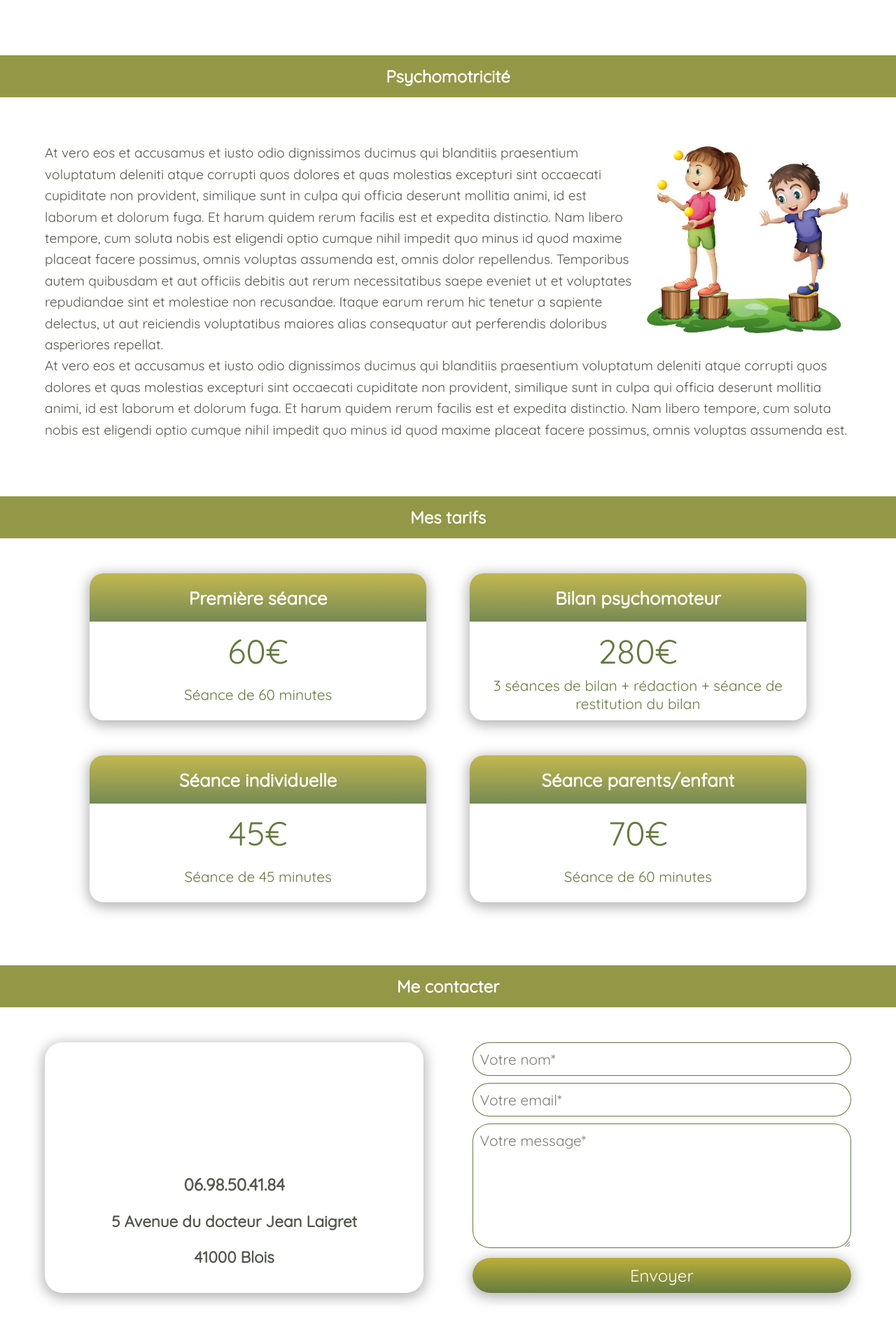
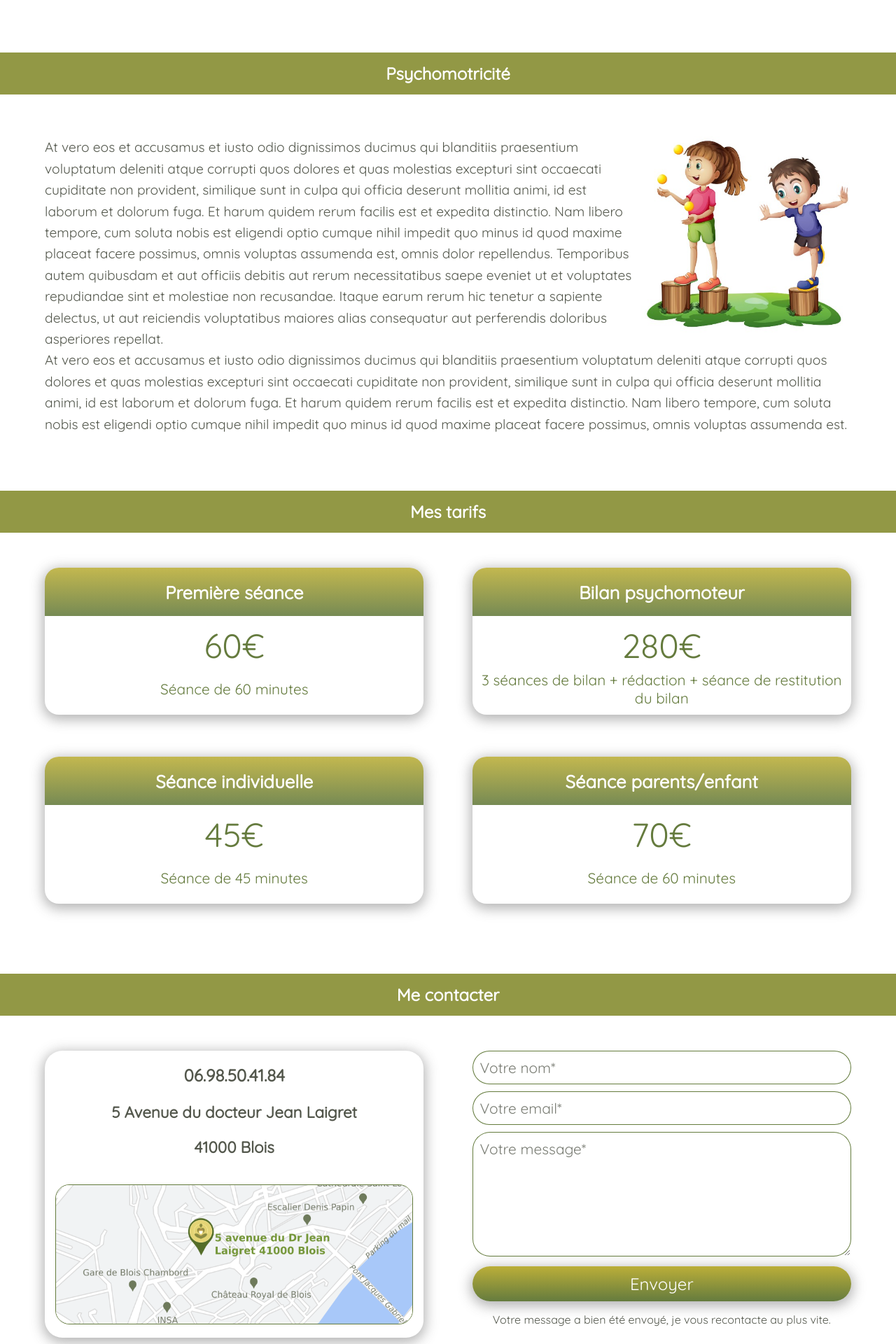
Before and after one commit to Jeanne4L/leslie-fessel, a PHP site: page /index.php?status=ok in a window 1280 px wide. Shown: the part 1160-3080 px from the top of the page at 70% size. Run offline with PHP 8.4, Linux system fonts and the light colour scheme; some libraries are stand-ins or nearby versions.

Commit message:
Affichage du message d'envoi et minification des fichiers

```diff
--- a/form.php
+++ b/form.php
@@ -7,10 +7,8 @@
                 'X-Priority: 1';
 
     if (mail($to, $subject, $message, $headers)) {
-        header('Location: index.php#contact?status=ok');
-        // echo '<p id="validSend">Votre message a bien été envoyé, je vous recontacte au plus vite.</p>';
+        header('Location: index.php?status=ok#contact');
     } else {
-        header('Location: index.php#contact?status=error');
-        // echo '<p id="invalidSend">Une erreur est survenue, merci de réessayer plus tard.</p>';
+        header('Location: index.php?status=error#contact');
     }
 ?>
--- a/index.php
+++ b/index.php
@@ -5,8 +5,9 @@
         <meta http-equiv="X-UA-Compatible" content="IE=edge">
         <meta name="viewport" content="width=device-width, initial-scale=1.0">
     <title>Psycho</title>
-    <link rel="icon" type="image/png" href="images/logo.png"/>
-        <link rel="stylesheet" href="style.css">
+    <link rel="icon" type="image/png" href="images/logo.png">
+        <link rel="stylesheet" href="min/style.min.css">
+        <script src="https://kit.fontawesome.com/eafcd51cfc.js" crossorigin="anonymous"></script>
 </head>
 <body>
     <header>
@@ -43,17 +44,27 @@
         <section id="about">
             <div class="section__content">
                 <h2>Qui suis-je?</h2>
-                <img src="images\portrait.jpg" alt="dessin portrait femme">
-                <p>At vero eos et accusamus et iusto odio dignissimos ducimus qui blanditiis praesentium voluptatum deleniti atque corrupti quos dolores et quas molestias excepturi sint occaecati cupiditate non provident, similique sunt in culpa qui officia deserunt mollitia animi, id est laborum et dolorum fuga. Et harum quidem rerum facilis est et expedita distinctio. Nam libero tempore, cum soluta nobis est eligendi optio cumque nihil impedit quo minus id quod maxime placeat facere possimus, omnis voluptas assumenda est, omnis dolor repellendus. Temporibus autem quibusdam et aut officiis debitis aut rerum necessitatibus saepe eveniet ut et voluptates repudiandae sint et molestiae non recusandae. Itaque earum rerum hic tenetur a sapiente delectus, ut aut reiciendis voluptatibus maiores alias consequatur aut perferendis doloribus asperiores repellat.<br/>
-                At vero eos et accusamus et iusto odio dignissimos ducimus qui blanditiis praesentium voluptatum deleniti atque corrupti quos dolores et quas molestias excepturi sint occaecati cupiditate non provident, similique sunt in culpa qui officia deserunt mollitia animi, id est laborum et dolorum fuga. </p>
+                <div class="section__content--max">
+                    <img src="images/portrait.jpg" alt="dessin portrait femme">
+                    <p>
+                        At vero eos et accusamus et iusto odio dignissimos ducimus qui blanditiis praesentium voluptatum deleniti atque corrupti quos dolores et quas molestias excepturi sint occaecati cupiditate non provident, similique sunt in culpa qui officia deserunt mollitia animi, id est laborum et dolorum fuga. Et harum quidem rerum facilis est et expedita distinctio. Nam libero tempore, cum soluta nobis est eligendi optio cumque nihil impedit quo minus id quod maxime placeat facere possimus, omnis voluptas assumenda est, omnis dolor repellendus. Temporibus autem quibusdam et aut officiis debitis aut rerum necessitatibus saepe eveniet ut et voluptates repudiandae sint et molestiae non recusandae. Itaque earum rerum hic tenetur a sapiente delectus, ut aut reiciendis voluptatibus maiores alias consequatur aut perferendis doloribus asperiores repellat.
+                        <br>
+                        At vero eos et accusamus et iusto odio dignissimos ducimus qui blanditiis praesentium voluptatum deleniti atque corrupti quos dolores et quas molestias excepturi sint occaecati cupiditate non provident, similique sunt in culpa qui officia deserunt mollitia animi, id est laborum et dolorum fuga.
+                    </p>
+                </div>
             </div>
         </section>
         <section id="job">
             <div class="section__content">
                 <h2>Psychomotricité</h2>
-                <img src="images/psychomotricite__img.jpg" alt="enfants en équilibre qui jouent avec des balles">
-                <p>At vero eos et accusamus et iusto odio dignissimos ducimus qui blanditiis praesentium voluptatum deleniti atque corrupti quos dolores et quas molestias excepturi sint occaecati cupiditate non provident, similique sunt in culpa qui officia deserunt mollitia animi, id est laborum et dolorum fuga. Et harum quidem rerum facilis est et expedita distinctio. Nam libero tempore, cum soluta nobis est eligendi optio cumque nihil impedit quo minus id quod maxime placeat facere possimus, omnis voluptas assumenda est, omnis dolor repellendus. Temporibus autem quibusdam et aut officiis debitis aut rerum necessitatibus saepe eveniet ut et voluptates repudiandae sint et molestiae non recusandae. Itaque earum rerum hic tenetur a sapiente delectus, ut aut reiciendis voluptatibus maiores alias consequatur aut perferendis doloribus asperiores repellat.<br/>
-                At vero eos et accusamus et iusto odio dignissimos ducimus qui blanditiis praesentium voluptatum deleniti atque corrupti quos dolores et quas molestias excepturi sint occaecati cupiditate non provident, similique sunt in culpa qui officia deserunt mollitia animi, id est laborum et dolorum fuga. Et harum quidem rerum facilis est et expedita distinctio. Nam libero tempore, cum soluta nobis est eligendi optio cumque nihil impedit quo minus id quod maxime placeat facere possimus, omnis voluptas assumenda est.</p>
+                <div class="section__content--max">
+                    <img src="images/psychomotricite__img.jpg" alt="enfants en équilibre qui jouent avec des balles">
+                    <p>
+                        At vero eos et accusamus et iusto odio dignissimos ducimus qui blanditiis praesentium voluptatum deleniti atque corrupti quos dolores et quas molestias excepturi sint occaecati cupiditate non provident, similique sunt in culpa qui officia deserunt mollitia animi, id est laborum et dolorum fuga. Et harum quidem rerum facilis est et expedita distinctio. Nam libero tempore, cum soluta nobis est eligendi optio cumque nihil impedit quo minus id quod maxime placeat facere possimus, omnis voluptas assumenda est, omnis dolor repellendus. Temporibus autem quibusdam et aut officiis debitis aut rerum necessitatibus saepe eveniet ut et voluptates repudiandae sint et molestiae non recusandae. Itaque earum rerum hic tenetur a sapiente delectus, ut aut reiciendis voluptatibus maiores alias consequatur aut perferendis doloribus asperiores repellat.
+                        <br>
+                        At vero eos et accusamus et iusto odio dignissimos ducimus qui blanditiis praesentium voluptatum deleniti atque corrupti quos dolores et quas molestias excepturi sint occaecati cupiditate non provident, similique sunt in culpa qui officia deserunt mollitia animi, id est laborum et dolorum fuga. Et harum quidem rerum facilis est et expedita distinctio. Nam libero tempore, cum soluta nobis est eligendi optio cumque nihil impedit quo minus id quod maxime placeat facere possimus, omnis voluptas assumenda est.
+                    </p>
+                </div>
             </div>
         </section>
         <section id="prices">
@@ -96,7 +107,9 @@
                 <h2>Me contacter</h2>
                 <div class="contact__content">
                     <div class="find-me">
-                        <!-- <iframe src="https://www.google.com/maps/embed?pb=!1m18!1m12!1m3!1d2691.031174525458!2d1.3254950149550617!3d47.58663569735129!2m3!1f0!2f0!3f0!3m2!1i1024!2i768!4f13.1!3m3!1m2!1s0x47e4a81d7a59590d%3A0x720b37fa25555560!2s5%20Avenue%20du%20Dr%20Jean%20Laigret%2C%2041000%20Blois!5e0!3m2!1sfr!2sfr!4v1669623251192!5m2!1sfr!2sfr"  allowfullscreen="" loading="lazy" referrerpolicy="no-referrer-when-downgrade"></iframe> -->
+                        <a href="https://www.google.com/maps/place/5+Avenue+du+Dr+Jean+Laigret,+41000+Blois/@47.5868058,1.3263319,17z/data=!4m5!3m4!1s0x47e4a81d7a59590d:0x720b37fa25555560!8m2!3d47.5866321!4d1.3276837" target="_blank">
+                            <img src="images/map.png" alt="carte de Blois" class="map">
+                        </a>
                         <div class="coords">
                             <div class="phone">
                                 <p>06.98.50.41.84</p>
@@ -108,21 +121,21 @@
                         </div>
                     </div>
                     <form method="post" action="form.php">
-                        <input type="name" name="name" id="name" placeholder="Votre nom*" required>
+                        <input type="text" name="name" id="name" placeholder="Votre nom*" required>
                         <p id="name__error">Ce champ ne doit contenir que des lettres</p>
                         <input type="email" name="email" id="email" placeholder="Votre email*" required>
                         <p id="email__error">Cet email est invalide</p>
                         <textarea name="message" id="message" cols="30" rows="6" placeholder="Votre message*" required></textarea>
                         <input type="submit" value="Envoyer" id="send">
-                        <p id="validSend">Votre message a bien été envoyé, je vous recontacte au plus vite.</p>
-                        <p id="invalidSend">Une erreur est survenue, merci de réessayer plus tard.</p>
+
+
 
                         <?php
                             if(isset($_GET['status']) && !empty($_GET['status'])) {
                                 if($_GET['status'] == 'ok') {
-                                    echo "<script><document.querySelector('#validSend').style.display = 'block'</script>";
+                                    echo '<p>Votre message a bien été envoyé, je vous recontacte au plus vite.</p>';
                                 } else {
-                                    echo "<script><document.querySelector('#invalidSend').style.display = 'block'</script>";
+                                    echo '<p>Une erreur est survenue, merci de réessayer plus tard.</p>';
                                 }
                             }
                         ?>
@@ -140,6 +153,6 @@
             <p>Leslie Fessel</p>
         </div>
     </footer>
-    <script src="script.js"></script>
+    <script src="min/script.min.js"></script>
 </body>
 </html>
--- a/style.css
+++ b/style.css
@@ -1,6 +1,5 @@
 @import url('https://fonts.googleapis.com/css2?family=Sacramento&display=swap');
 @import url('https://fonts.googleapis.com/css2?family=Quicksand&display=swap');
-@import url('https://fonts.googleapis.com/css2?family=Roboto:wght@900&display=swap');
 
 * {
     font-family: 'Quicksand', sans-serif;
@@ -130,14 +129,15 @@ h1 {
 #about h2, #job h2, #prices h2, #contact h2 {
     margin-bottom: 0;
     display: inline-block;
-    width: 200px;
+    width: 50%;
+    min-width: 200px;
     height: 200px;
     padding-top: 15px;
     text-align: center;
     background-color: rgba(141,147,59, 0.95);
     color: white;
 }
-#about img, #job img, .card:first-of-type, iframe {
+#about img, #job img, .card:first-of-type, .map {
     width: 88%;
     position: absolute;
     top: 90px;
@@ -170,7 +170,7 @@ h1 {
     box-shadow: 0px 4px 18px 3px rgba(67,67,67,0.4);
     border: solid 3px rgba(84,109,41, 0.1);
 }
-.card:first-of-type, iframe {
+.card:first-of-type, .map {
     width: 80%;
     right: 5%;
     height: 160px;
@@ -210,6 +210,12 @@ h1 {
     text-align: center;
     margin-top: 80px;
 }
+/* .find-me a {
+    position: relative;
+} */
+.map {
+    object-fit: cover;
+}
 .coords {
     padding: 10px 0 20px 0;
 }
@@ -239,7 +245,7 @@ input:focus, textarea:focus {
     box-shadow: 0px 4px 18px 3px rgba(67,67,67,0.4);
     background: linear-gradient(180deg, rgba(180,166,35, 0.9) 0%, rgba(84,109,41, 0.9) 100%);
 }
-iframe {
+.map {
     border-radius: 20px;
     border: solid 2px rgba(84,109,41, 0.9);
     height: 200px;
@@ -250,9 +256,6 @@ iframe {
     font-weight: bold;
     color: #B80900;
     margin-top: 0;
-}
-#validSend, #invalidSend {
-    display: none;
 }
 
 /*                              UP                              */
@@ -287,12 +290,6 @@ footer {
 /*                      MEDIA QUERIES                          */
 /*                                                             */
 
-@media(min-width: 400px) {
-    #about img, #job img {
-        right: 15%;
-    }
-}
-
 @media(min-width:500px) {
     #about h2, #job h2, #prices h2, #contact h2 {
         display: block;
@@ -301,19 +298,23 @@ footer {
         width: 100%;
         height: auto;
     }
+    .section__content--max {
+        width: 90%;
+        margin: 60px auto 0 auto;
+    }
     #about img, #job img {
         position: static;
         float: right;
-        margin: 5% 5% 0 0;
         box-shadow: none;
     }
     #about p, #job p {
-        margin: 5% auto 0 auto;
+        margin: 0;
         font-size: 1.2rem;
         line-height: 1.9rem;
+        width: 100%;
     }
 
-    .card:first-of-type, iframe {
+    .card:first-of-type, .map {
         position: static;
         width: 100%;
     }
@@ -321,7 +322,7 @@ footer {
         border: none;
     }
     .cards, .contact__content {
-        margin-top: 5%;
+        margin-top: 50px;
     }
 }
 
@@ -385,13 +386,15 @@ footer {
         margin-top: 50px;
     }
 
-    iframe {
-        width: 50%;
-        border-width: 1px;
-    }
     .find-me {
         margin-bottom: 5%;
         flex-wrap: nowrap;
+    }
+    .find-me a {
+        width: 50%;
+    }
+    .map {
+        border-width: 1px;
     }
     .phone {
         font-size: 1.3rem;
@@ -413,6 +416,9 @@ footer {
 }
 
 @media(min-width: 1000px) {
+    header .section__content, .section__content--max, .cards, .contact__content {
+        max-width: 1440px;
+    }
     header {
         background: transparent;
         box-shadow: none;
@@ -491,11 +497,8 @@ footer {
         max-width: 300px;
     }
 
-    .cards {
-        width: 80%;
-    }
     .card, .card:first-of-type {
-        margin-bottom: 50px;
+        margin-bottom: 60px;
         height: 210px;
     }
     .card h3 {
@@ -521,13 +524,17 @@ footer {
         border-radius: 25px;
         box-shadow: 0px 4px 18px 3px rgba(67,67,67,0.4);
     }
+    .find-me a {
+        width: 100%;
+    }
     .find-me, form {
         width: 47%;
     }
     .coords {
         padding: 0;
+        margin-top: 5px;
     }
-    .coords, iframe {
+    .coords, .map {
         width: 100%;
     }
     .phone p {
@@ -537,7 +544,7 @@ footer {
     .address {
         font-size: 1.4rem;
     }
-    iframe {
+    .map {
         flex: 1;
         box-shadow: none;
     }
```
Also changed, not shown: min/script.min.js (added, +1 -0 lines), script.js (+50 -50 lines), images/logo.png, images/map.png (added), min/style.min.css (added).
